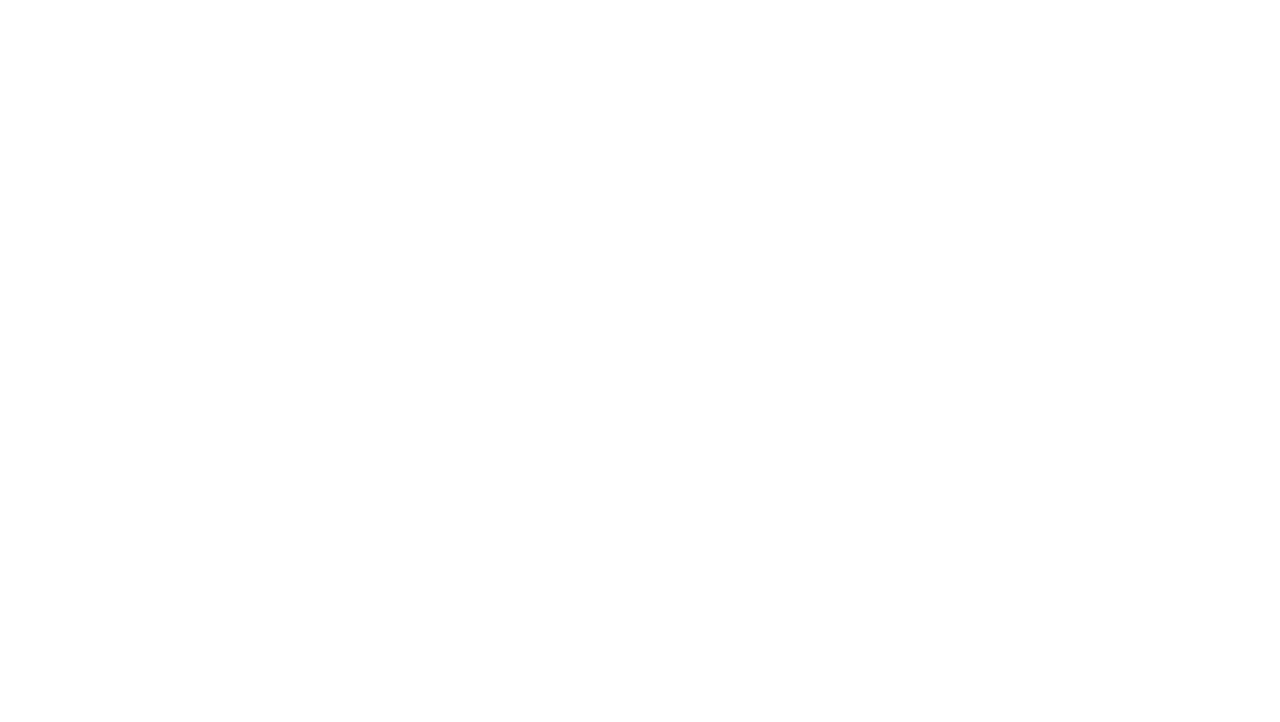
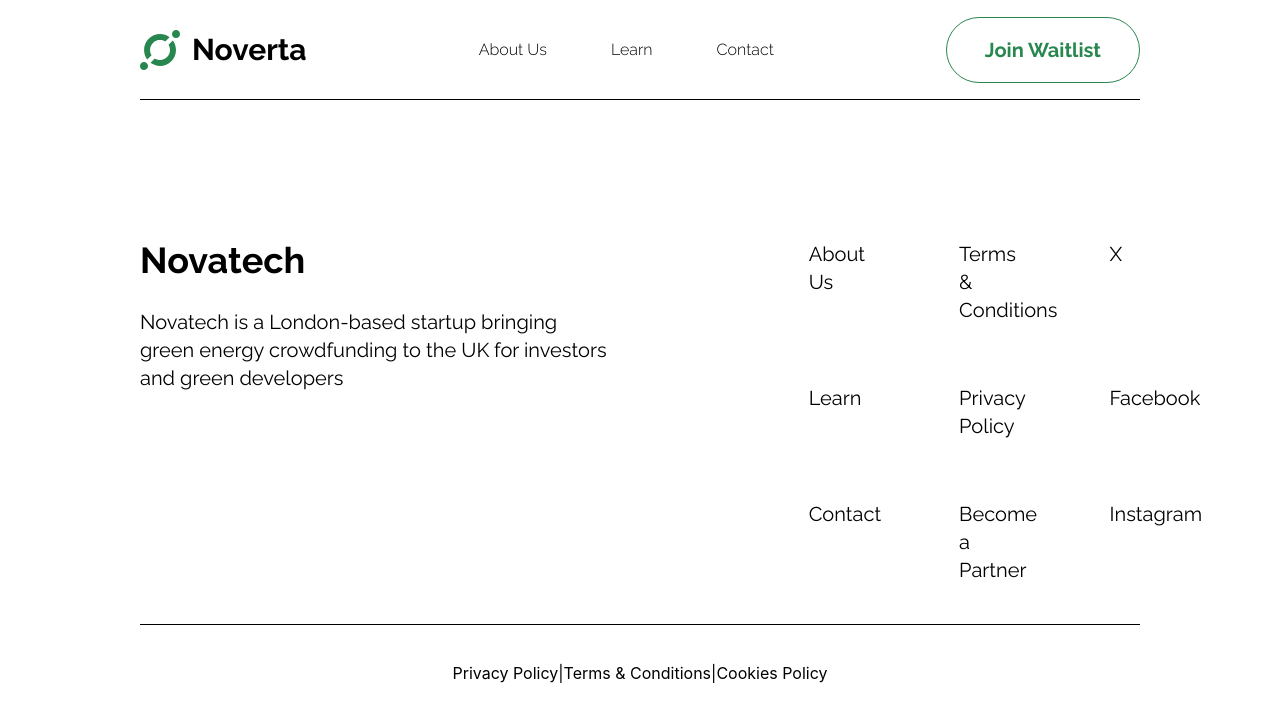
Before and after one commit to GPapagiannopoulos/enterpreneurial_journey, a React (Vite) app in the folder frontend/: page /aboutus in a window 1280 px wide. Before the commit this address had no page. Shown: the top 722 px of the page. Built offline with nearby package versions, Linux system fonts and the light colour scheme.

Commit message:
feat: route About Us endpoint

```diff
--- a/frontend/src/App.tsx
+++ b/frontend/src/App.tsx
@@ -1,19 +1,17 @@
 import { BrowserRouter, Routes, Route } from "react-router-dom";
 import Home from "./pages/Home.tsx";
-import Login from "./pages/login.tsx";
-import Signup from "./pages/signup.tsx";
 import Explore from "./pages/Explore.tsx";
 import ForDevelopers from "./pages/ForDevelopers.tsx";
 import UpdateMe from "./pages/UpdateMe.tsx";
 import UnderConstruction from "./pages/UnderConstruction.tsx";
+import AboutUs from "./pages/AboutUs.tsx";
 
 export default function App() {
   return (
     <BrowserRouter basename={import.meta.env.BASE_URL}>
       <Routes>
         <Route path="/" element={<Home />} />
-        <Route path="/login" element={<Login />} />
-        <Route path="/signup" element={<Signup />} />
+        <Route path="/aboutus" element={<AboutUs />} />
         <Route path="/explore" element={<Explore />} />
         <Route path="/fordevelopers" element={<ForDevelopers />} />
         <Route path="/updateme" element={<UpdateMe />} />
--- /dev/null
+++ b/frontend/src/pages/AboutUs.tsx
@@ -0,0 +1,11 @@
+import Footer from "../components/Footer";
+import Navbar from "../components/Navbar";
+
+export default function AboutUs() {
+  return (
+    <div className="min-h-screen px-35">
+      <Navbar />
+      <Footer />
+    </div>
+  );
+}
```
